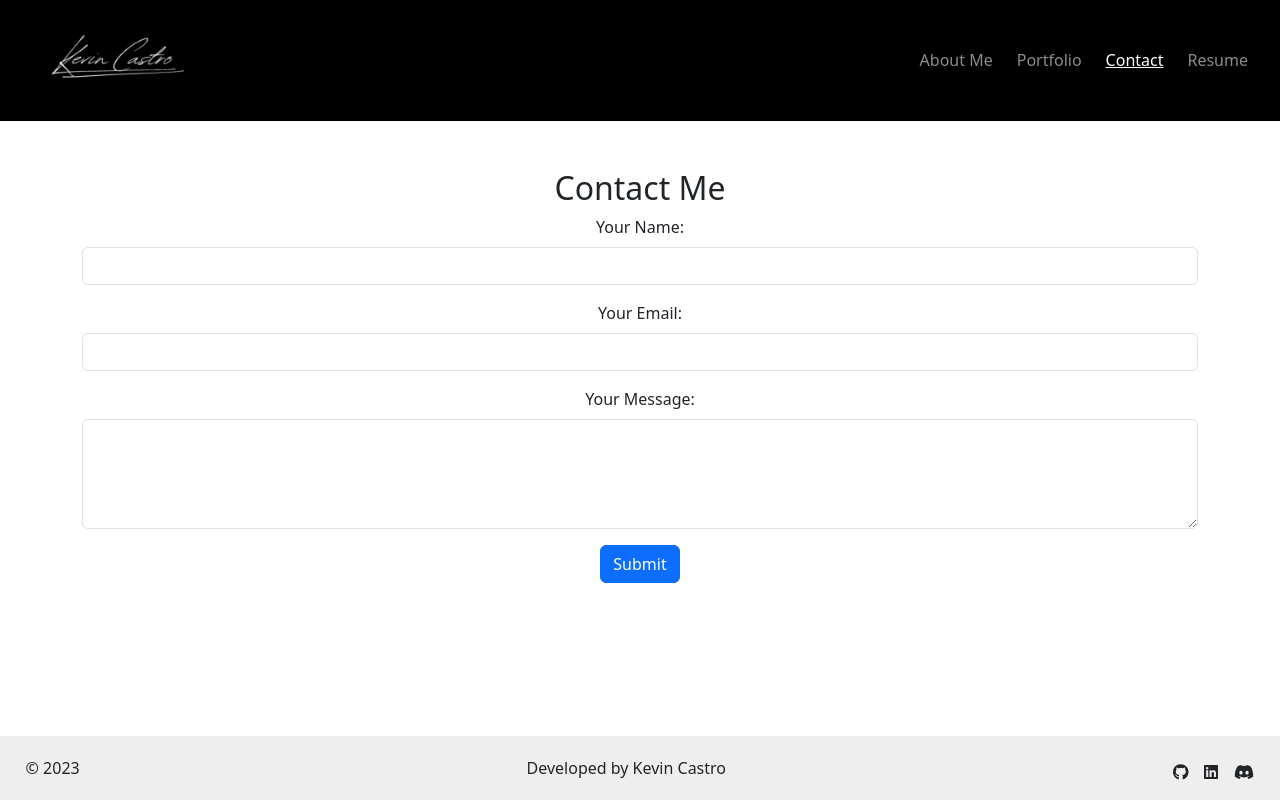
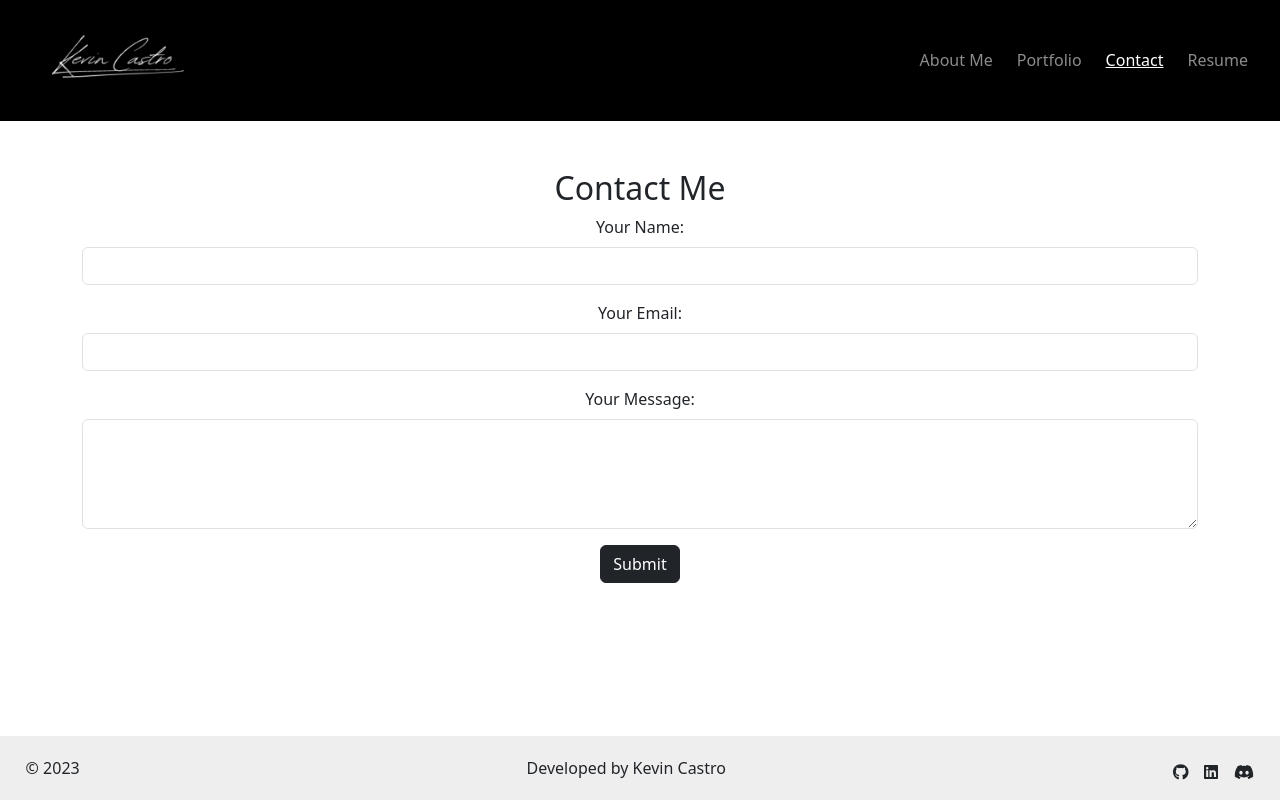
Before and after one commit to Kev-Castro/kc-porfolio-2023, a React (Vite) app: page /contact in a window 1280 px wide. Built offline with nearby package versions, Linux system fonts and the light colour scheme.

Commit message:
making small adjusts to contact form button-color and portfolio coming soon link on last card

```diff
--- a/src/pages/Contact.jsx
+++ b/src/pages/Contact.jsx
@@ -123,7 +123,7 @@ const Contact = () => {
                     {errors.message && <p className="text-danger">{errors.message}</p>}
                 </div>
 
-                <button type="submit" className="btn btn-primary">
+                <button type="submit" className="btn btn-dark">
                     Submit
                 </button>
             </form>
--- a/src/pages/Portfolio.jsx
+++ b/src/pages/Portfolio.jsx
@@ -23,7 +23,7 @@ function Portfolio() {
                     </a>
                 </div>
                 <div className="col">
-                    <a href="https://kev-castro.github.io/weather_dashboard_challenge/" target="_blank" className="card mx-auto">
+                    <a href="https://github.com/Kev-Castro" target="_blank" className="card mx-auto">
                         <img src="./images/coming_soon.gif" className="card-img-top CS" alt="..."></img>
                         <div className="card-body">
                             <h5 className="card-title">In Progress!</h5>
```
Also changed, not shown: 1 other file (tests, documents, lock files or other folders).
